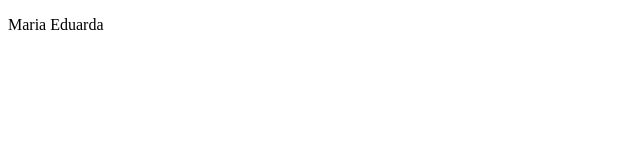
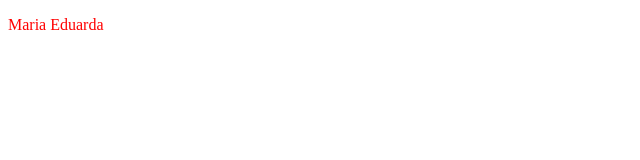
Before and after one commit to mariaassuncao26/etim1-projeto-novo, a plain HTML site: page index.html in a window 1280 px wide. Shown: the whole page, without its empty margins (0-640 px from the left). Drawn offline with Linux system fonts and the light colour scheme.

Commit message:
etim1-projeto-novo

```diff
--- a/index.html
+++ b/index.html
@@ -9,7 +9,7 @@
 </head>
 <body>
 
- <p>Maria Eduarda</p>
+ <p class="p">Maria Eduarda</p>
 
 </body>
 </html>
```
Also changed, not shown: css/style.css (line endings or trailing spaces).
